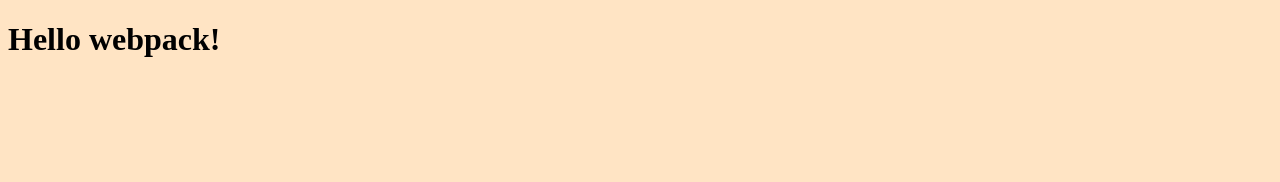
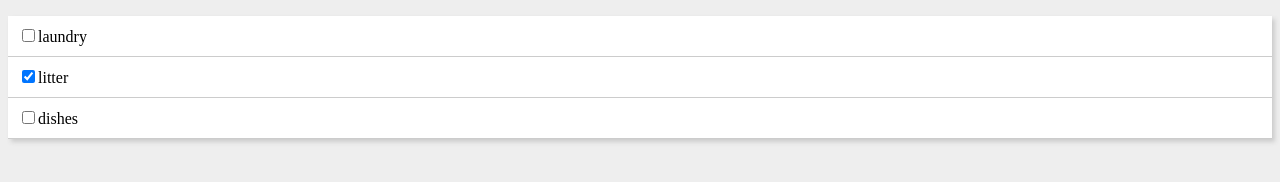
Before and after one commit to Retky/Mv-ToDoList, a website built with webpack: page src/index.html in a window 1280 px wide. Built offline with nearby package versions, Linux system fonts and the light colour scheme.

Commit message:
Add 'newLi' function to add list elements
& call the funciton in load for each element in the list

```diff
--- a/src/index.html
+++ b/src/index.html
@@ -6,6 +6,7 @@
     <title>To Do List</title>
   </head>
   <body>
-    <h1>Hello webpack!</h1>
+    <ul id="todoList">
+    </ul>
   </body>
 </html>
--- a/src/index.js
+++ b/src/index.js
@@ -1 +1,35 @@
 import './style.css';
+
+const todoList = document.getElementById('todoList');
+
+const list = [
+  {
+    name: 'laundry',
+    compleated: false,
+    index: 0,
+  },
+  {
+    name: 'litter',
+    compleated: true,
+    index: 1,
+  },
+  {
+    name: 'dishes',
+    compleated: false,
+    index: 2,
+  },
+];
+
+const newLi = (name, index, compleated) => {
+  const element = document.createElement('li');
+  if (compleated) {
+    element.innerHTML = `<input type="checkbox" name="${index}" checked><label for="${index}">${name}</label>`;
+    return element;
+  }
+  element.innerHTML = `<input type="checkbox" name="${index}"><label for="${index}">${name}</label>`;
+  return element;
+};
+
+list.forEach((item) => {
+  todoList.appendChild(newLi(item.name, item.index, item.compleated));
+});
--- a/src/style.css
+++ b/src/style.css
@@ -1,3 +1,15 @@
 body {
-  background-color: bisque;
+  background-color: #eee;
 }
+
+#todoList {
+  background: #fff;
+  list-style: none;
+  padding: 0;
+  filter: drop-shadow(3px 3px 2px #ccc);
+}
+
+#todoList li {
+  border-bottom: solid #ccc 1px;
+  padding: 10px;
+}
```
Also changed, not shown: dist/index.html (deleted), dist/main.js (deleted).
